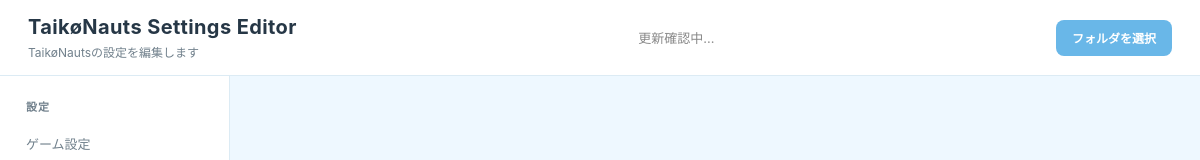
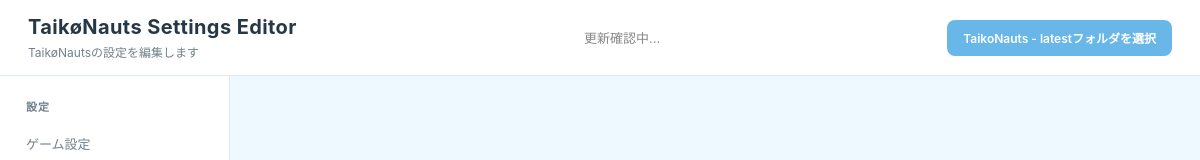
Before and after one commit to VEDA0013391/TaikoNauts-ConfigEditor, an Electron app: page src/renderer/index.html in a window 1200 px wide. Shown: the top 160 px of the page. Drawn offline with Linux system fonts and the light colour scheme; no server answers.

Commit message:
Specify the folder name

```diff
--- a/src/renderer/index.html
+++ b/src/renderer/index.html
@@ -36,7 +36,7 @@
                 id="selectDirectoryBtn"
                 class="button primary"
             >
-                フォルダを選択
+                TaikoNauts - latestフォルダを選択
             </button>
         </header>
 
```
